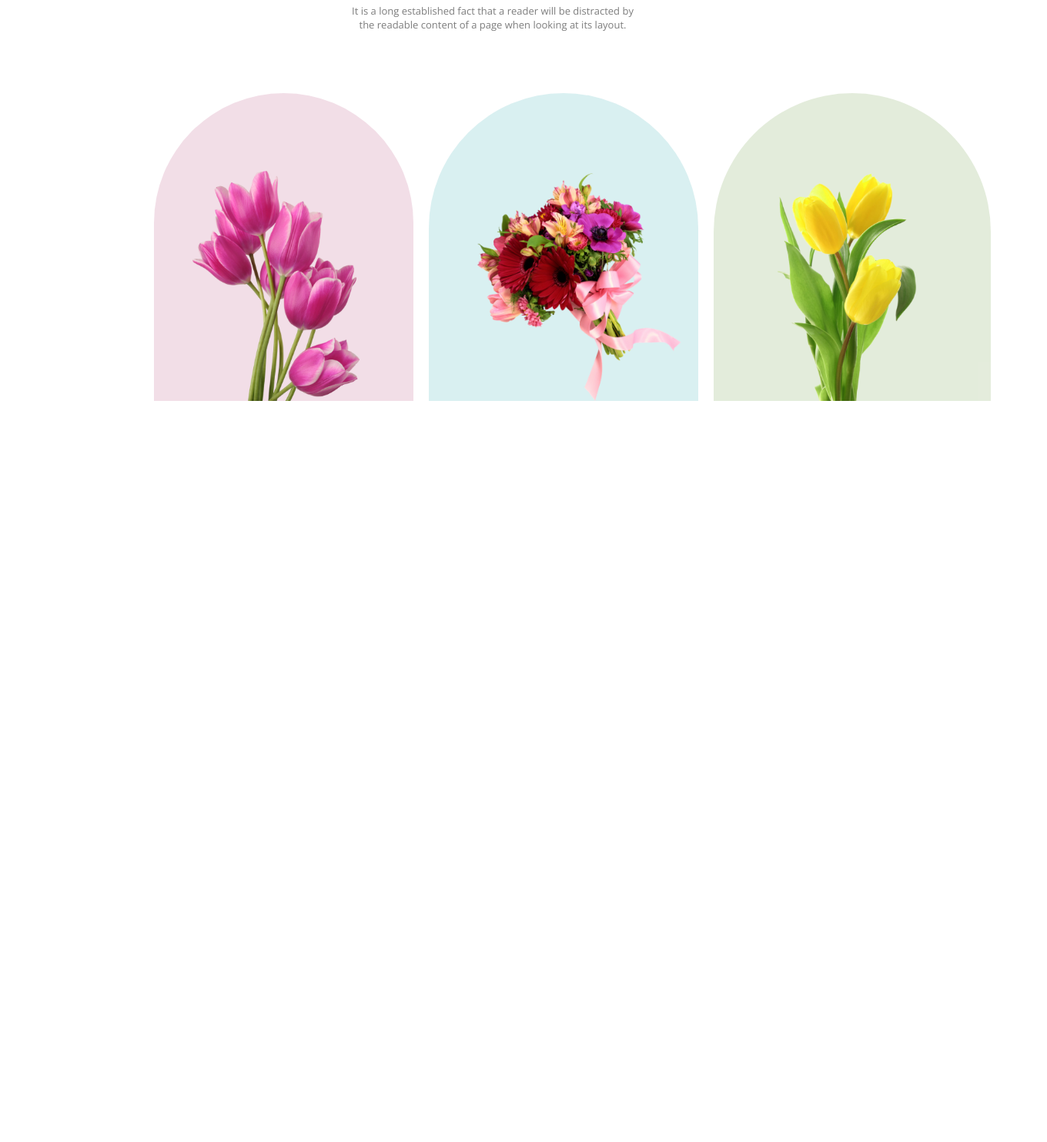
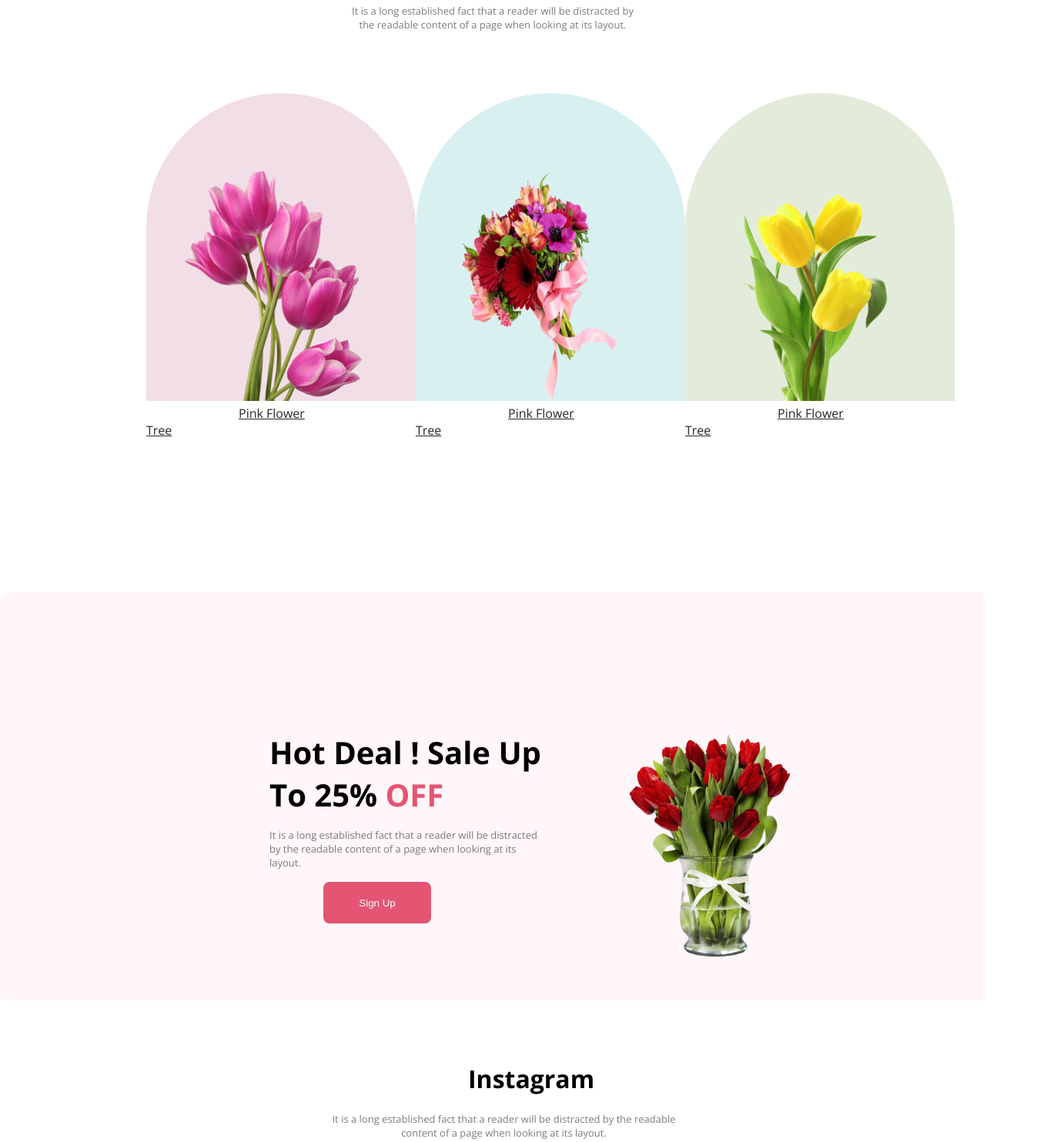
Before and after one commit to Fahmida-Faiza/Flower-website-assignment, a plain HTML site: page index.html in a window 1280 px wide. Shown: the part 800-2284 px from the top of the page at 77% size, 1360 px wide, since content can reach past the window. Before the commit the page ends 1321 px from the top, so only its background shows below. Drawn offline with nearby package versions, Linux system fonts and the light colour scheme.

Commit message:
instragram-image done

```diff
--- a/index.html
+++ b/index.html
@@ -54,15 +54,71 @@
 
         <div class="our-featured">
             <div class="our-image">
+                <div>
+                    <img class="image-bg1" src="./Flower Asset/pngwing 6.png" alt="">
+                    <a class="link" href="">Pink Flower Tree</a>
+                </div>
+                <div>
+                    <img class="image-bg2" src="./Flower Asset/pngwing 5.png" alt="">
+                    <a class="link" href="">Pink Flower Tree</a>
+                </div>
+                <div>
+                    <img class="image-bg3" src="./Flower Asset/pngwing 7.png" alt="">
+                    <a class="link" href="">Pink Flower Tree</a>
+                </div>
+            </div>
+        </div>
 
-<img class="image-bg1" src="./Flower Asset/pngwing 6.png" alt="">
-<img  class="image-bg2"src="./Flower Asset/pngwing 5.png" alt="">
-<img class="image-bg3" src="./Flower Asset/pngwing 7.png" alt="">
+
+        <!-- 3rd part -->
+
+        <div class="Discount-container">
+            <div class="banner-header">
+                <h1>Hot Deal ! Sale Up To 25% <span class="text-primary">OFF</span></h1>
+
+                <p class="banner-title">
+                    It is a long established fact that a reader will be distracted by the readable content of a page
+                    when looking at its
+                    layout.
+                </p>
+                <button class="btn-primary btn">
+                Sign Up
+                </button>
+
             </div>
+
+
+            <div>
+                <img class="discount-image" src="./Flower Asset/pngwing 8.png" alt="">
+
+            </div>
+
+        </div>
+
+<!-- 4th part -->
+
+<div class="instragram-container">
+<div class="our-description">
+    <h1 class="our-title">Instagram</h1>
+    <br>
+    <p class="our-paragraph">
+
+        It is a long established fact that a reader will be distracted by the
+        readable<br> content of a page when looking at its
+        layout.</p>
+</div>
+
+<div class="instragram-image">
+     <img src="./Flower Asset/Flower 01.png" alt="">
+     <img src="./Flower Asset/Rectangle 4.png" alt="">
+     <img src="./Flower Asset/Rectangle 5.png" alt="">
+     <img src="./Flower Asset/Rectangle 6.png" alt="">
 
 
 
 </div>
+
+
 
 
 
--- a/style.css
+++ b/style.css
@@ -25,6 +25,7 @@ body {
 
 .banner-header {
     max-width: 40%;
+    font-weight: 800;
 }
 
 .banner-image {
@@ -56,6 +57,7 @@ body {
 .our-featured {
     display: flex;
 
+
 }
 
 .our-title {
@@ -78,35 +80,101 @@ body {
 .our-image {
     display: flex;
     margin-top: 80px;
-   margin-left: 200px;
-   gap:20px;
-   height: 400px;
-   width: 700px;
+    margin-left: 70px;
+   padding: 0 120px;
+    /* height: 400px;
+   width: 700px; */
 
 
 
 
 }
 
-.image-bg1{
+.image-bg1 {
     border-radius: 300px 300px 0px 0px;
     background: rgba(167, 33, 98, 0.15);
 
     padding-left: 50px;
     padding-top: 100px;
     padding-right: 70px;
+
+    height: 300px;
+    width: 230px;
 }
-.image-bg2{
+
+.image-bg2 {
 
     border-radius: 300px 300px 0px 0px;
     background: rgba(5, 151, 160, 0.15);
     padding-left: 50px;
     padding-top: 100px;
+    padding-right: 70px;
+    height: 300px;
+    width: 230px;
 }
-.image-bg3{
+
+.image-bg3 {
     border-radius: 300px 300px 0px 0px;
     background: rgba(71, 125, 17, 0.15);
-        padding-left: 60px;
-            padding-top: 70px;
-            padding-right: 80px;
+    padding-left: 50px;
+    padding-top: 100px;
+    padding-right: 70px;
+
+/* border: 2px solid red; */
+height: 300px;
+    width: 230px;
+
+
 }
+
+.link {
+
+  color: #272727;
+text-align: center;
+    /* border: 2px solid red; */
+padding: 120px;
+}
+
+
+/* 3rd part */
+.Discount-container{
+margin-top: 200px;
+        display: flex;
+            gap: 100px;
+            padding: 180px 20px 50px 350px;
+            font-weight: 800;
+
+                height: 300px;
+                font-size: 20px;
+                border-radius: 8px;
+                    background: rgba(229, 84, 115, 0.05);
+}
+
+.discount-image{
+    width: 220px;
+        height: 300px;
+        /* border: 2px solid blue; */
+
+
+}
+
+.btn{
+    justify-content: center;
+    margin-left: 70px;
+}
+
+.text-primary{
+    color:#E55473;
+}
+
+.instragram-image{
+display: flex;
+    margin-top: 40px;
+    margin-left: 180px;
+    width: 232px;
+        height: 296px;
+        gap:20px;
+}
+.instragram-container,.our-title{
+margin-left: 29px;
+}
```
Lines whose indentation alone changed are shown as unchanged.
